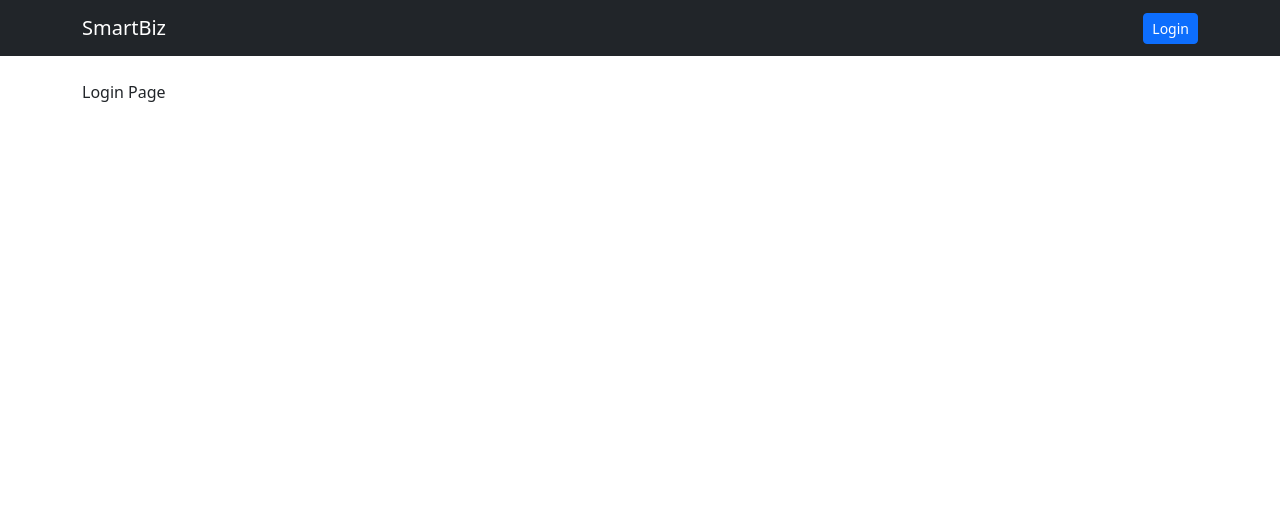
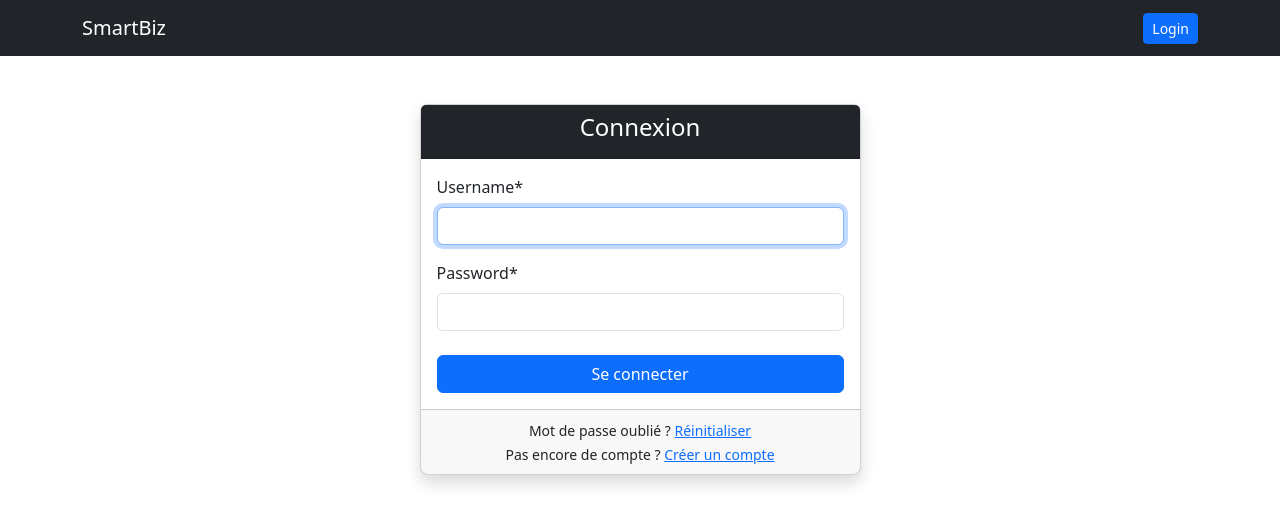
Before and after one commit to belhajlamohamed/smartdash, a Django app: page /accounts/login/ in a window 1280 px wide. Shown: the top 525 px of the page. Run offline with Django 5.2, Linux system fonts and the light colour scheme; some libraries are stand-ins or nearby versions.

Commit message:
ajout des templates html pour reinitialisation mot de passe

```diff
--- a/accounts/templates/accounts/login.html
+++ b/accounts/templates/accounts/login.html
@@ -1,6 +1,38 @@
- {% extends 'base.html' %}
+{% extends "base.html" %}
+{% load crispy_forms_tags %}
 
 {% block content %}
-Login Page
+<div class="container mt-5">
+    <div class="row justify-content-center">
+        <div class="col-md-5">
+            <div class="card shadow rounded-3">
+                <div class="card-header bg-dark text-white text-center">
+                    <h4>Connexion</h4>
+                </div>
+                <div class="card-body">
+                    <form method="post" novalidate>
+                        {% csrf_token %}
+                        {{ form|crispy }}
 
+                        {% if form.non_field_errors %}
+                            <div class="alert alert-danger mt-2">
+                                {{ form.non_field_errors }}
+                            </div>
+                        {% endif %}
+
+                        <button type="submit" class="btn btn-primary w-100 mt-2">Se connecter</button>
+                    </form>
+                </div>
+                <div class="card-footer text-center">
+                    <small>
+                        Mot de passe oublié ?
+                        <a href="{% url 'accounts:password_reset' %}">Réinitialiser</a><br>
+                        Pas encore de compte ?
+                        <a href="{% url 'accounts:register' %}">Créer un compte</a>
+                    </small>
+                </div>
+            </div>
+        </div>
+    </div>
+</div>
 {% endblock %}
--- /dev/null
+++ b/accounts/templates/accounts/password_reset.html
@@ -0,0 +1 @@
+password_reset
--- /dev/null
+++ b/accounts/templates/accounts/password_reset_complete.html
@@ -0,0 +1 @@
+password_reset_complete
--- /dev/null
+++ b/accounts/templates/accounts/password_reset_confirm.html
@@ -0,0 +1 @@
+password_reset_confirm
--- /dev/null
+++ b/accounts/templates/accounts/password_reset_done.html
@@ -0,0 +1 @@
+password_reset_done
--- a/accounts/urls.py
+++ b/accounts/urls.py
@@ -11,3 +11,19 @@ urlpatterns = [
     path('logout/', auth_views.LogoutView.as_view(), name='logout'),
     path('activate/<uidb64>/<token>/', activate_account, name='activate'),
 ]
+
+
+
+urlpatterns += [
+    path('password_reset/', auth_views.PasswordResetView.as_view(
+        template_name='accounts/password_reset.html'), name='password_reset'),
+
+    path('password_reset_done/', auth_views.PasswordResetDoneView.as_view(
+        template_name='accounts/password_reset_done.html'), name='password_reset_done'),
+
+    path('reset/<uidb64>/<token>/', auth_views.PasswordResetConfirmView.as_view(
+        template_name='accounts/password_reset_confirm.html'), name='password_reset_confirm'),
+
+    path('reset_done/', auth_views.PasswordResetCompleteView.as_view(
+        template_name='accounts/password_reset_complete.html'), name='password_reset_complete'),
+]
```
Also changed, not shown: accounts/templates/accounts/register.html (+23 -3 lines), smartbiz/urls.py (line endings or trailing spaces).
